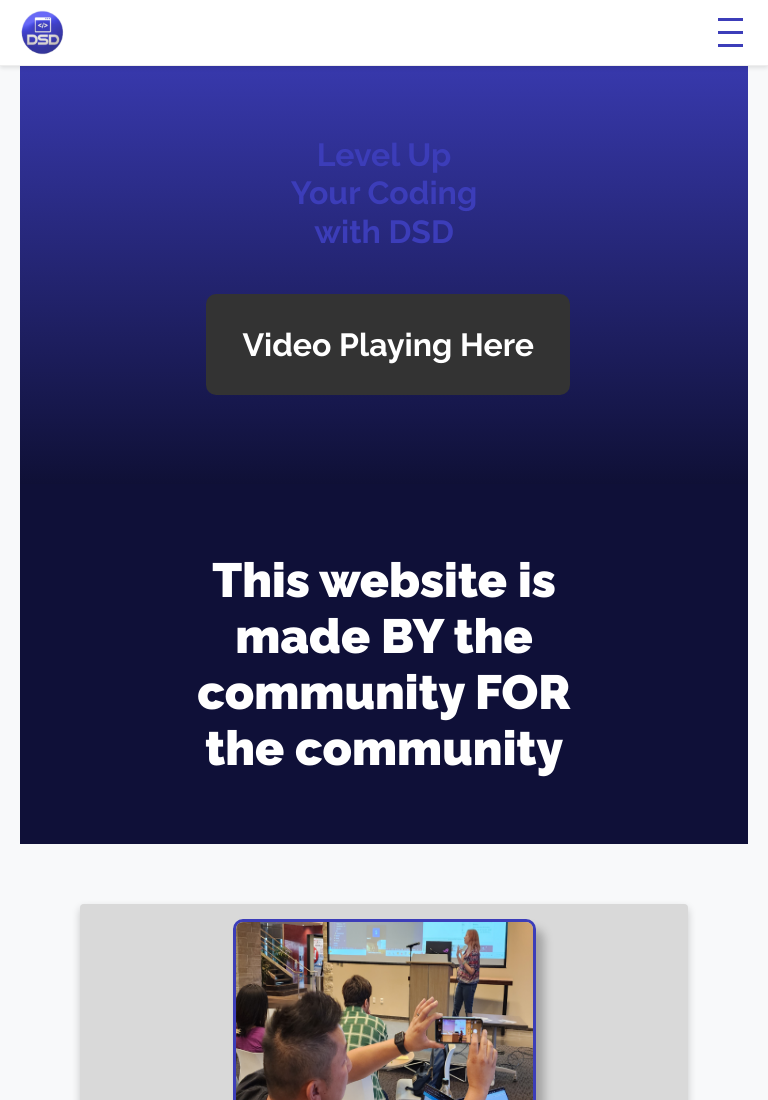
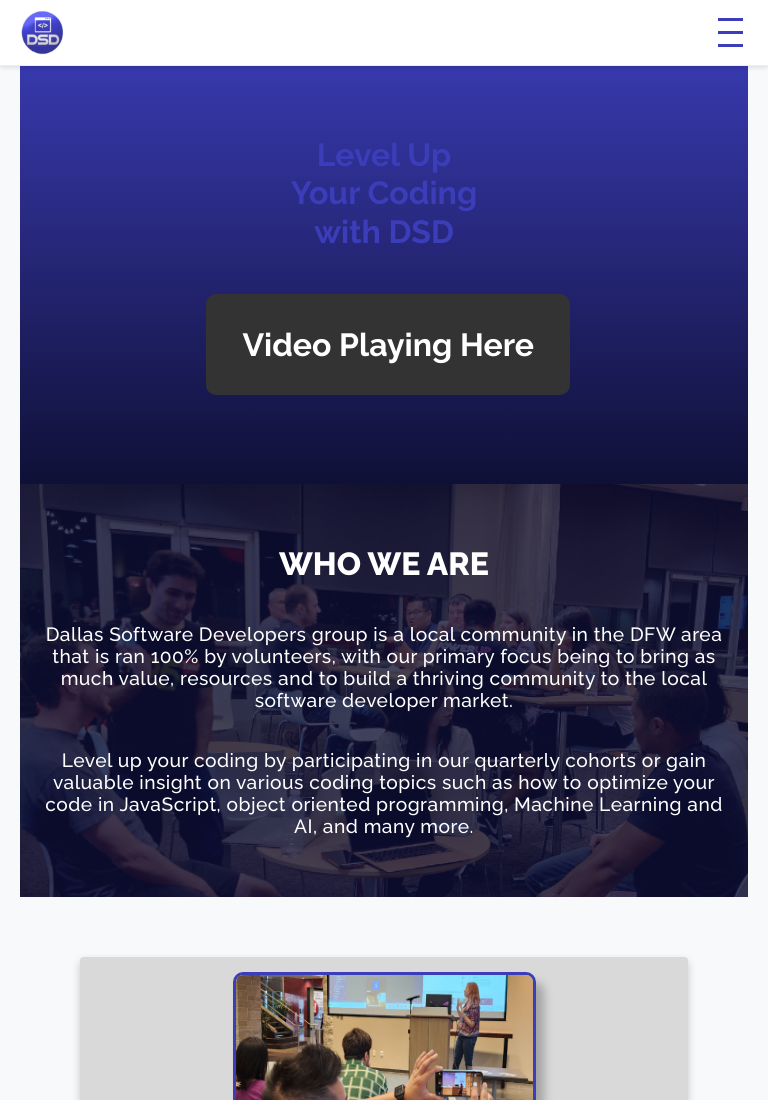
Before and after one commit to dallassoftwaredevelopers/DSDsite, a Next.js app: page / in a window 768 px wide. Shown: the top 1100 px of the page. Built offline with nearby package versions, Linux system fonts and the light colour scheme.

Commit message:
update banner section

```diff
--- a/src/app/components/bannerSection/bannerSection.module.css
+++ b/src/app/components/bannerSection/bannerSection.module.css
@@ -1,32 +1,83 @@
 .bannerSection {
-  background-color: #0f1038;
-  width: 100%;
+  background-color: hsl(239, 58%, 14%);
+  color: white;
   display: flex;
-  align-items: center;
+  gap: 50px;
   justify-content: center;
-  height: 360px;
+  padding: 1.5rem 0;
+}
+
+.bannerImage {
+  flex: 1;
+  position: relative;
 }
 
 .bannerText {
-  padding: 1rem 0;
-  width: 60%;
-  color: white;
-  text-align: center;
-  font-size: 64px;
-  font-weight: 900;
-  font-family: 'Raleway', sans-serif;
+  flex: 1;
+  margin: 2.5rem 0;
+  padding-right: 2.4rem;
+  font-family: Raleway;
+  font-style: normal;
+}
+
+.bannerText > h1 {
+  font-size: 60px;
+  font-weight: 800;
+}
+
+.bannerText > p {
+  font-size: 18px;
+  font-weight: 500;
+  letter-spacing: 0.48px;
 }
 
 /* Mobile devices */
-@media only screen and (max-width: 767px) {
+@media only screen and (max-width: 850px) {
+  .bannerSection {
+    padding: 0px;
+    background-image: url('/assets/joinOurDiscord.png');
+    background-repeat: no-repeat;
+    box-shadow: inset 0 0 0 1000px hsla(239, 58%, 14%, 0.774);
+    background-size: cover;
+  }
+
   .bannerText {
+    display: flex;
+    flex-direction: column;
+    justify-content: center;
+    align-items: center;
+    text-align: center;
+    padding: 0 1rem;
+  }
+
+  .bannerText > h1 {
+    width: 100%;
     font-size: 2rem;
+  }
+
+  .bannerText > p {
+    font-size: 1.2rem;
+    text-align: center;
+  }
+
+  .bannerImage {
+    display: none;
   }
 }
 
 /* Medium-sized devices (like tablets in portrait and landscape mode) */
-@media only screen and (min-width: 768px) and (max-width: 991px) {
-  .bannerText {
-    font-size: 3rem;
+@media only screen and (min-width: 850px) and (max-width: 1050px) {
+  .bannerSection {
+    padding: 1rem 0;
+  }
+
+  .bannerText > p {
+    font-size: 1rem;
+  }
+
+  .bannerText > h1 {
+    font-size: 2.5rem;
+    padding-top: 0;
+    padding-bottom: 0.15rem;
   }
 }
--- a/src/app/components/bannerSection/bannerSection.tsx
+++ b/src/app/components/bannerSection/bannerSection.tsx
@@ -2,13 +2,34 @@
 
 import React from 'react';
 import styles from './bannerSection.module.css';
+import Image from 'next/image';
 
 export default function BannerSection() {
   return (
     <div className={styles.bannerSection}>
-      <span className={styles.bannerText} data-testid='bannerSection'>
-        This website is made BY the community FOR the community
-      </span>
+      <div className={styles.bannerImage}>
+        <Image
+          src='/assets/joinOurDiscord.png'
+          alt='Banner'
+          fill
+          objectFit='contain'
+        />
+      </div>
+      <div className={styles.bannerText}>
+        <h1>WHO WE ARE</h1>
+        <p>
+          Dallas Software Developers group is a local community in the DFW area
+          that is ran 100% by volunteers, with our primary focus being to bring
+          as much value, resources and to build a thriving community to the
+          local software developer market.
+        </p>
+        <p>
+          Level up your coding by participating in our quarterly cohorts or gain
+          valuable insight on various coding topics such as how to optimize your
+          code in JavaScript, object oriented programming, Machine Learning and
+          AI, and many more.
+        </p>
+      </div>
     </div>
   );
 }
```
